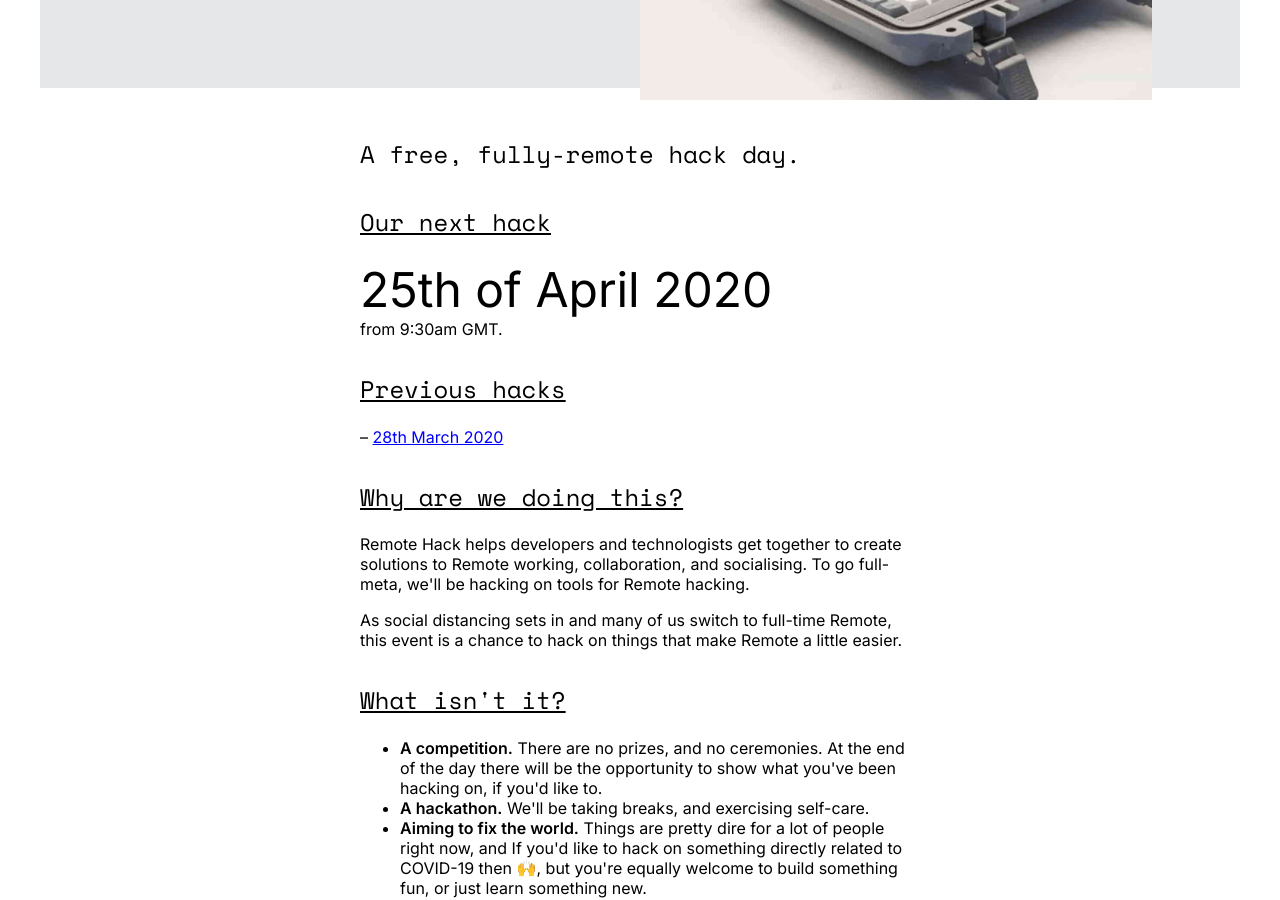
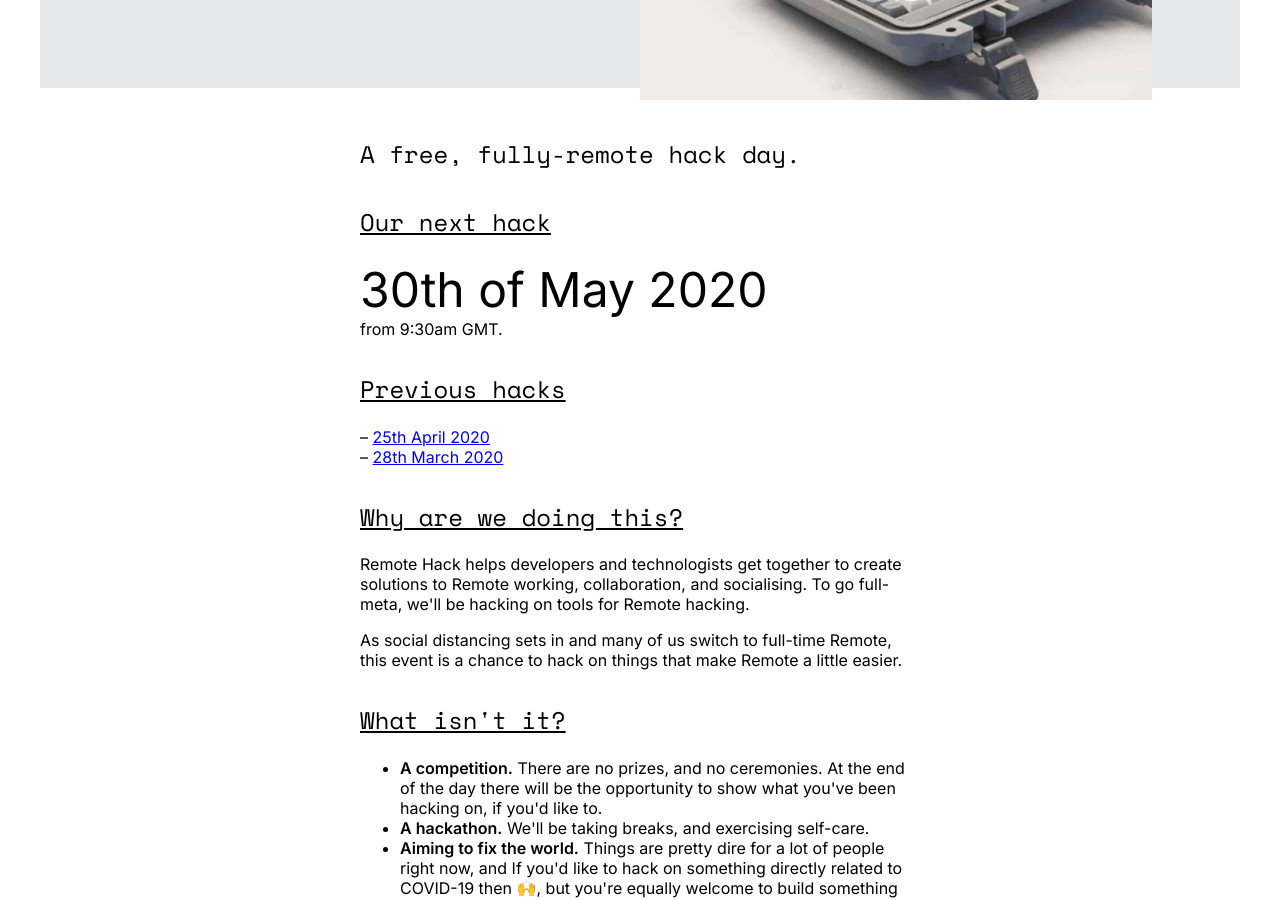
Before and after one commit to remotehack/remotehack.github.io, a Jekyll site: the page built from index.html, in a window 1280 px wide and 900 px high, scrolled down 428 px. Built offline with Jekyll 4.4.1, drawn with Linux system fonts in a browser that asks for light colours; some of the changed lines change nothing that is shown.

Commit message:
Next Hack!

```diff
--- a/index.html
+++ b/index.html
@@ -11,16 +11,16 @@ show_header: true
 <h2>Our next hack</h2>
 
 <p class="📅">
-  <time datetime="2020-4-25">25th of April 2020</time> from 9:30am GMT.
+  <time datetime="2020-5-30">30th of May 2020</time> from 9:30am GMT.
 </p>
 <script type="application/ld+json">
   {
     "@context": "https://schema.org",
     "@type": "Event",
-    "name": "Remote Hack #2",
+    "name": "Remote Hack #3",
     "description": "A free, fully-remote hack day",
-    "startDate": "2020-04-25T09:30Z",
-    "endDate": "2020-04-25T16:30Z",
+    "startDate": "2020-05-30T09:30Z",
+    "endDate": "2020-05-30T16:30Z",
     "eventStatus": "https://schema.org/EventScheduled",
     "eventAttendanceMode": "https://schema.org/OnlineEventAttendanceMode",
     "location": {
@@ -37,6 +37,9 @@ show_header: true
 <h2>Previous hacks</h2>
 
 <ol>
+  <li>
+    <a href="/hacks/02">25th April 2020</a>
+  </li>
   <li>
     <a href="/hacks/01">28th March 2020</a>
   </li>
```
